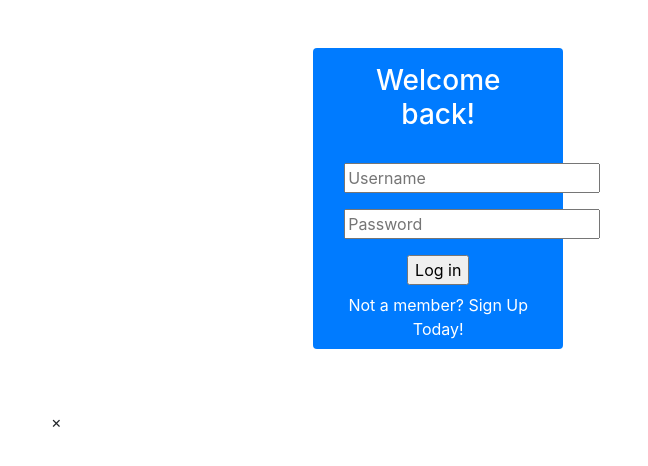
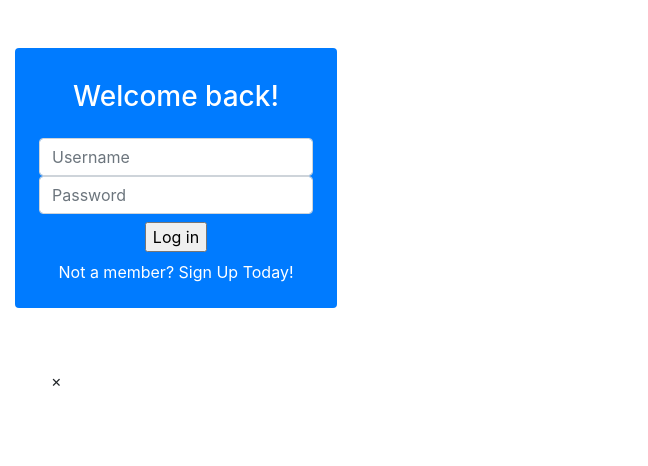
Before and after one commit to nspeer12/ping, a Flask app: page / in a window 1280 px wide. Shown: the part 56-522 px from the top of the page, without its empty margins (0-648 px from the left). Run offline with Flask 2, Linux system fonts and the light colour scheme.

Commit message:
changed form box

```diff
--- a/templates/login.html
+++ b/templates/login.html
@@ -1,15 +1,19 @@
 {% extends "layout.html" %}
 {% block body %}
-
+<style>
+  .col-centered {
+    float: none;
+    margin: 0 auto;
+  }
+</style>
 <div class="container">
-  <div class="row">
-    <div class="col-lg-4 col-md-4 col-sm-1 col-xs-1"></div>
-      <div class="col-lg-4 col-md-4 col-sm-1 col-xs-1 rounded bg-primary p-10 m-5 justify-content-center text-left">
+  <div class="row justify-content-center">
+      <div class="col-centered col-lg-12 col-md-12 col-sm-12 col-xs-12 my-5 p-3 rounded bg-primary">
         <h3 class="text-white text-center m-3">Welcome back!</h3>
         <form class="p-2" action="/login" method="POST">
           <div class="text-center">
-            <input class="m-2" type="username" name="username" placeholder="Username">
-            <input class="m-2" type="password" name="password" placeholder="Password">
+            <input class="form-control" type="username" name="username" placeholder="Username">
+            <input class="form-control" type="password" name="password" placeholder="Password">
           </div>
           <div class="text-center m-2">
             <input type="submit" value="Log in">
@@ -19,7 +23,6 @@
           </div>
         </form>
       </div>
-      <div class="col-lg-4 col-md-4 col-sm-1 col-xs-1"></div>
   </div>
 
   {% include "error.html" %}
--- a/templates/logout.html
+++ b/templates/logout.html
@@ -2,12 +2,10 @@
 {% block body %}
   <div class="container p-10 justify-content-center">
     <div class="row">
-      <div class="col-lg-4 col-md-4 col-sm-4"></div>
-      <div class="col-lg-4 col-md-4 col-sm-4 col-xs-4 bg-primary rounded p-3 m-3">
+      <div class="col-centered col-lg-12 col-md-12 col-sm-12 col-xs-12 my-5 p-3 rounded bg-primary" style="float: none;">
         <h2 class="text-light">See you next time!</h2>
         <a class="text-light" href="/">Log In</a>
       </div>
-      <div class="col-lg-4 col-md-4 col-sm-4"></div>
     </div>
   </div>
 {% endblock %}
```
Also changed, not shown: templates/register.html (+3 -5 lines).
